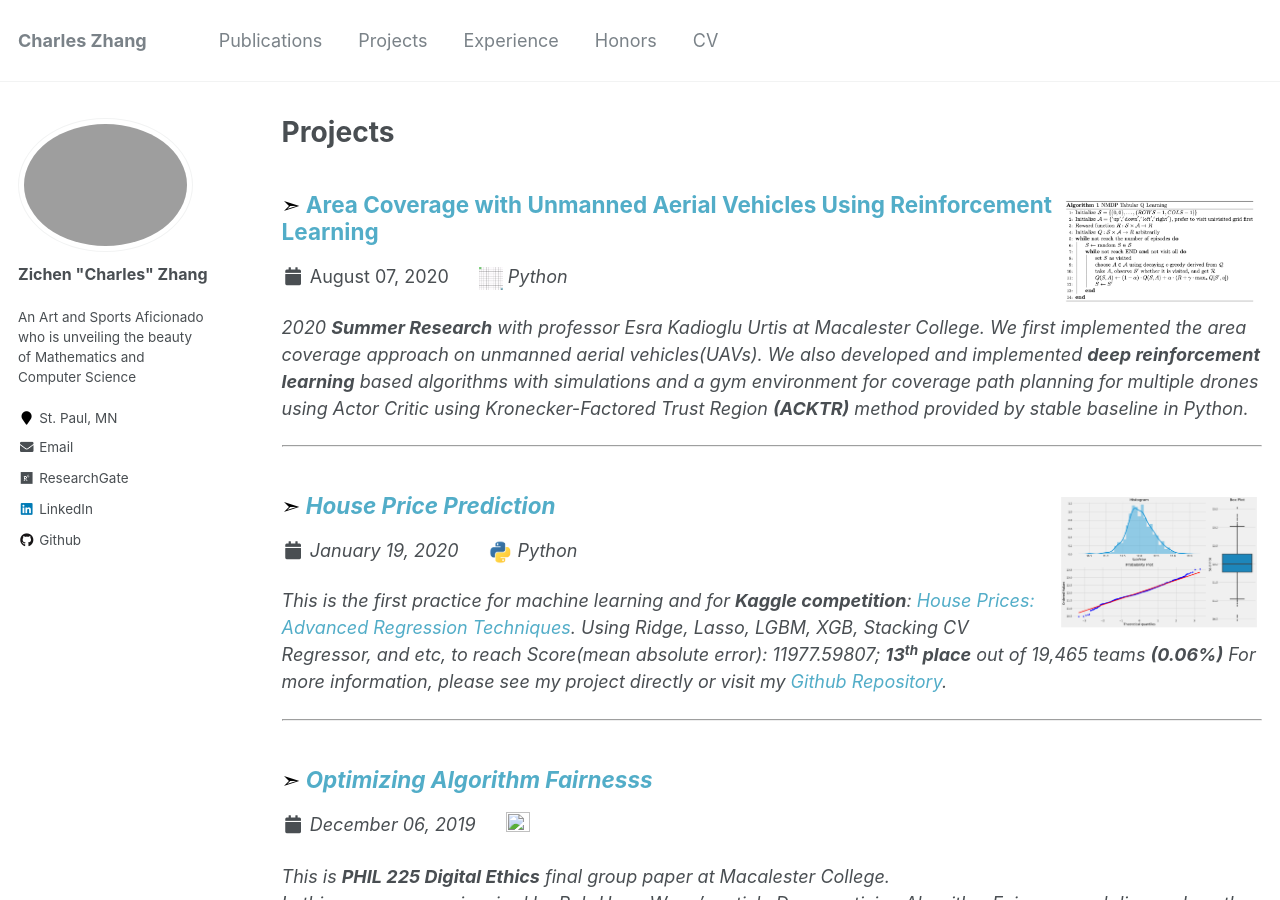
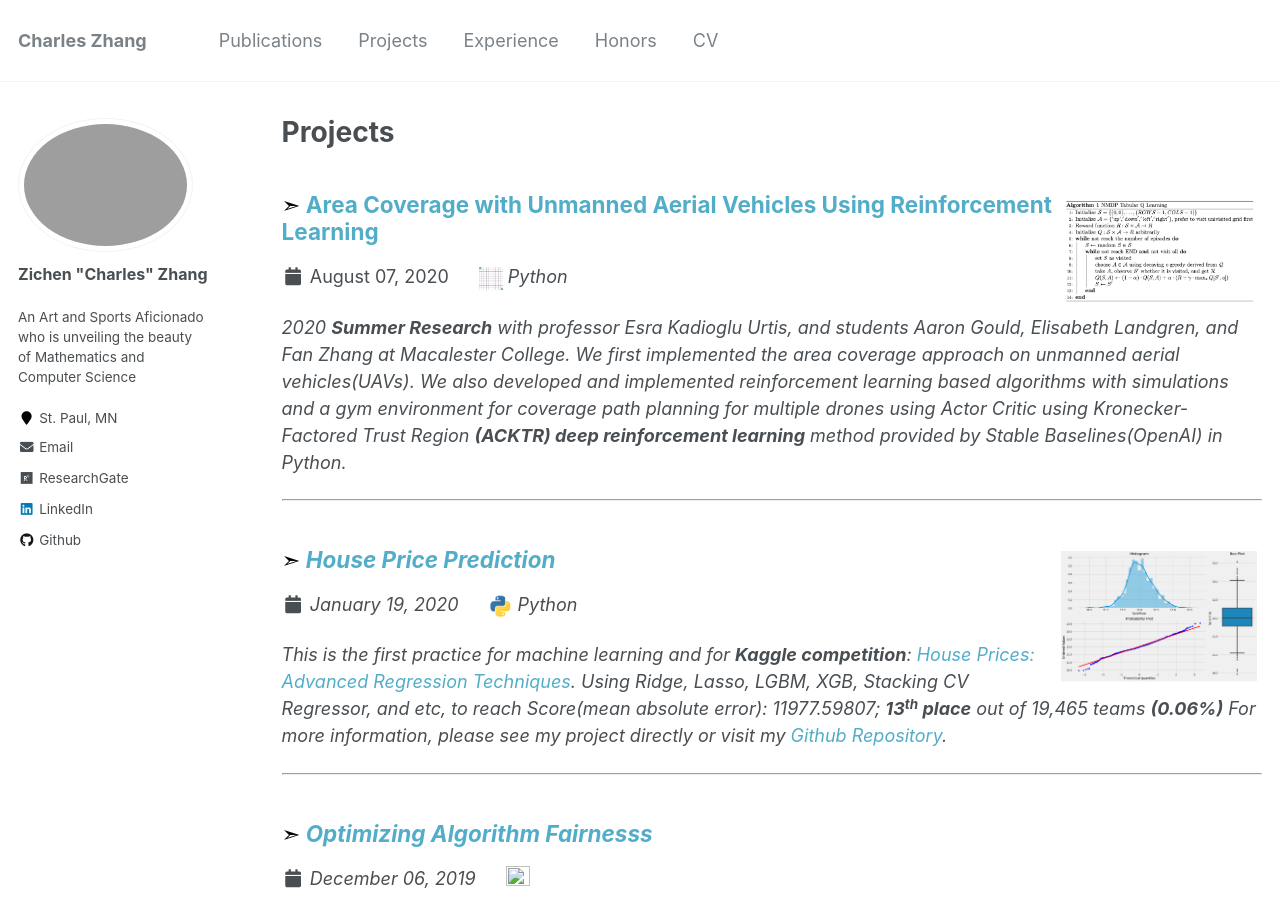
Before and after one commit to zcczhang/zcczhang.github.io, a Jekyll site: the page built from _pages/projects.html, in a window 1280 px wide and 900 px high. Built offline with Jekyll 4.4.1, drawn with Linux system fonts in a browser that asks for light colours.

Commit message:
Update UAV_rl.md

```diff
--- a/_projects/UAV_rl.md
+++ b/_projects/UAV_rl.md
@@ -11,9 +11,12 @@ language: "Python"
 tool: "/images/double10x10.gif"
 ---
 
-2020 **Summer Research** with professor Esra Kadioglu Urtis at Macalester College. We first implemented the area coverage approach on unmanned aerial vehicles(UAVs). We also developed and implemented ***deep reinforcement learning*** based algorithms with simulations and a gym environment for coverage path planning for multiple drones using Actor Critic using Kronecker-Factored Trust Region ***(ACKTR)*** method provided by stable baseline in Python.
+2020 **Summer Research** with professor Esra Kadioglu Urtis, and students Aaron Gould, Elisabeth Landgren, and Fan Zhang at Macalester College. We first implemented the area coverage approach on unmanned aerial vehicles(UAVs). We also developed and implemented reinforcement learning based algorithms with simulations and a gym environment for coverage path planning for multiple drones using Actor Critic using Kronecker-Factored Trust Region ***(ACKTR) deep reinforcement learning*** method provided by Stable Baselines(OpenAI) in Python.
 
-still working on this...
+Project funded by: MacKnight-Haan-Ludwig Summer Research Collaboration Fund, Class of 1950 Summer Research Collaboration Fund,
+Anderson-Grossheusch Summer Research Collaboration Fund, Mac/Faculty Collaboration Summer Research Funds
+
+still working on this website...
 
 glance at the presentation: [LINK](https://docs.google.com/presentation/d/1c5O4AdvdayNQrn9QppQWCvnQDMCDF5lfyIztgM2HMwM/edit?usp=sharing
 )
```
